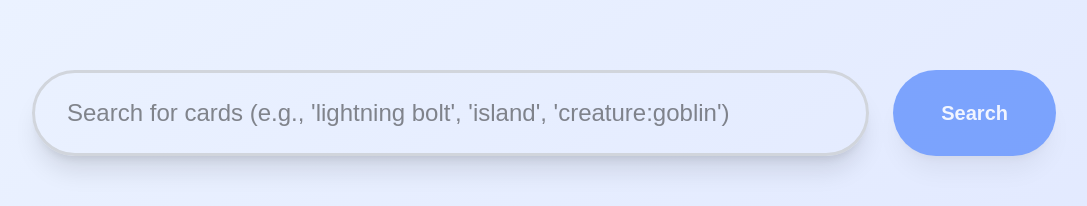
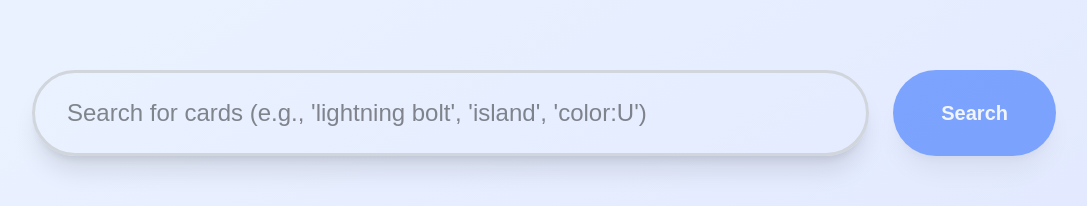
Before and after one commit to Sapo-Dorado/Pauperfall, a Next.js app: page / in a window 1280 px wide. Shown: the part 351-557 px from the top of the page, without its empty margins (96-1183 px from the left). Built offline with nearby package versions, Linux system fonts and the light colour scheme.

Commit message:
[vibe coded] fix url placeholder

```diff
--- a/src/app/page.tsx
+++ b/src/app/page.tsx
@@ -19,6 +19,8 @@ interface SearchResponse {
 }
 
 export default function Home() {
+  const SEARCH_PLACEHOLDER = "Search for cards (e.g., 'lightning bolt', 'island', 'color:U')";
+
   const [searchQuery, setSearchQuery] = useState('');
   const [searchResults, setSearchResults] = useState<CardData[]>([]);
   const [isLoading, setIsLoading] = useState(false);
@@ -99,7 +101,7 @@ export default function Home() {
                   value={searchQuery}
                   onChange={handleInputChange}
                   onKeyPress={handleKeyPress}
-                  placeholder="Search for cards (e.g., 'lightning bolt', 'island', 'creature:goblin')"
+                  placeholder={SEARCH_PLACEHOLDER}
                   className="w-full px-8 py-6 text-2xl border-3 border-gray-300 rounded-full shadow-xl focus:outline-none focus:border-blue-500 focus:ring-6 focus:ring-blue-200 dark:bg-gray-800 dark:border-gray-600 dark:text-white dark:focus:border-blue-400 dark:focus:ring-blue-900"
                 />
               </div>
@@ -147,7 +149,7 @@ export default function Home() {
                 value={searchQuery}
                 onChange={handleInputChange}
                 onKeyPress={handleKeyPress}
-                placeholder="Search for cards (e.g., 'lightning bolt', 'island', 'creature:goblin')"
+                                  placeholder={SEARCH_PLACEHOLDER}
                 className="w-full px-6 py-4 text-lg border-2 border-gray-300 rounded-full shadow-lg focus:outline-none focus:border-blue-500 focus:ring-4 focus:ring-blue-200 dark:bg-gray-800 dark:border-gray-600 dark:text-white dark:focus:border-blue-400 dark:focus:ring-blue-900"
               />
             </div>
```
